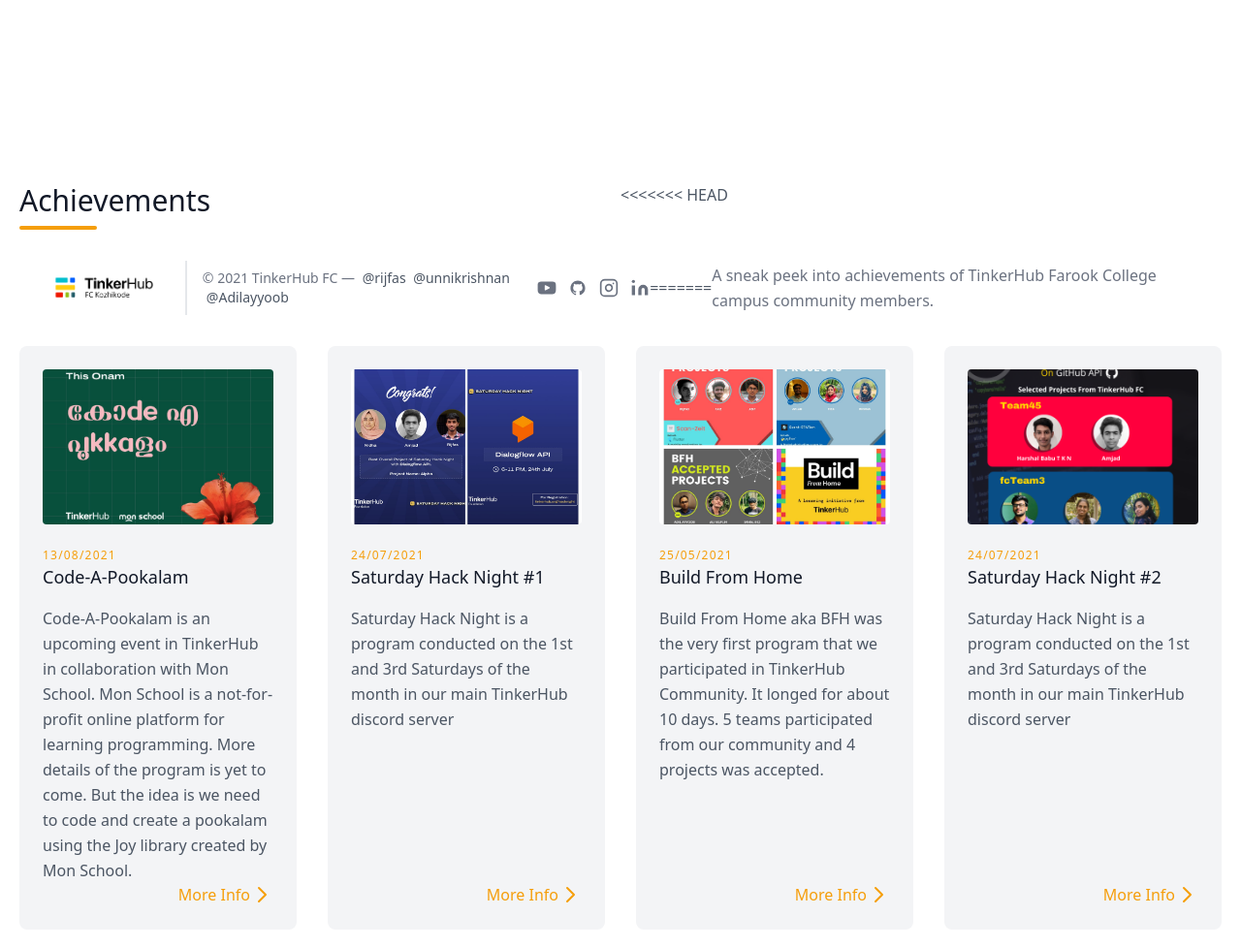
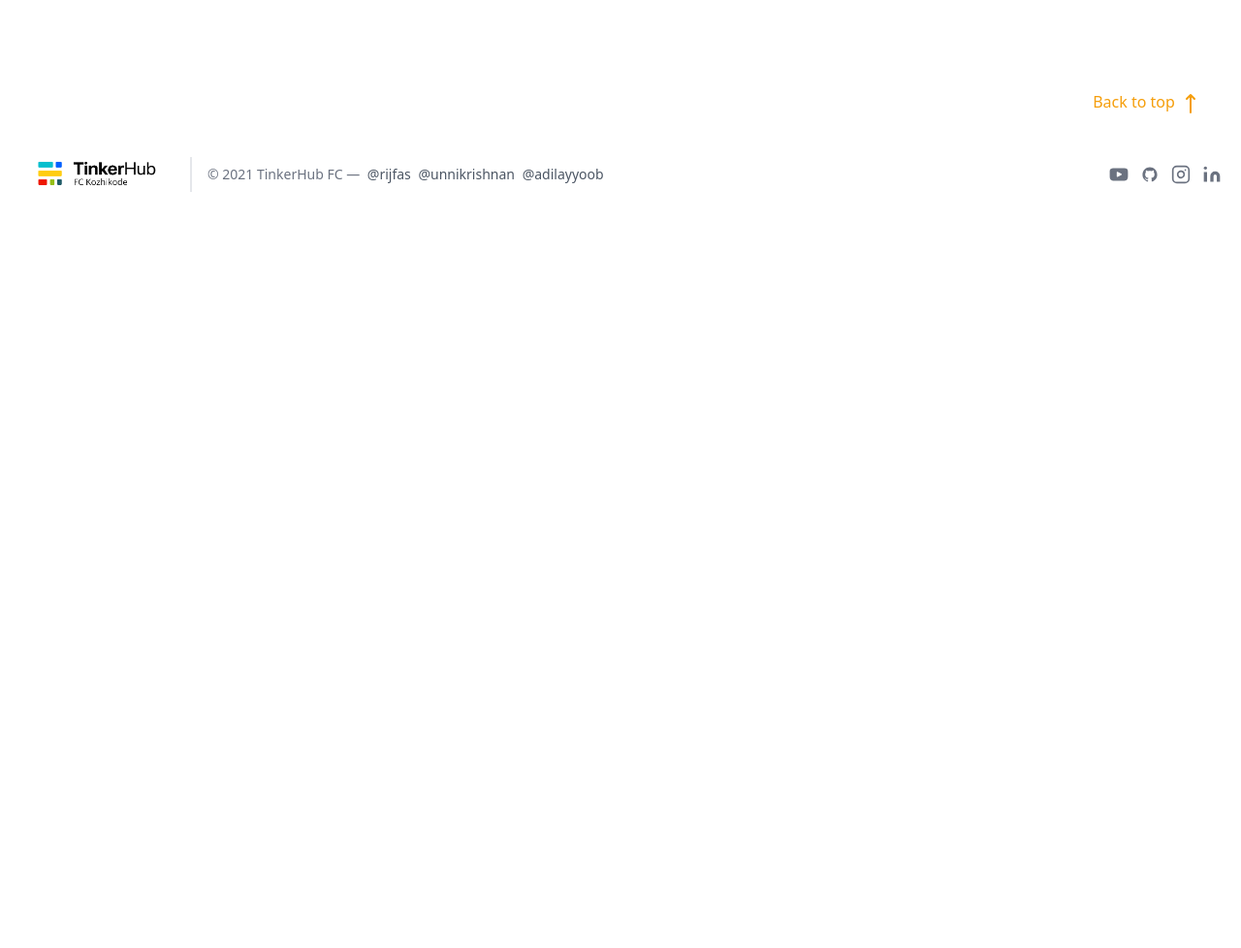
Before and after one commit to TinkerHub-Farook-College/tinkerhubfc-official-site, a website: page events.html in a window 1280 px wide. Shown: the part 4567-5545 px from the top of the page at 97% size. After the commit the page ends 4808 px from the top, so only its background shows below. Drawn offline with nearby package versions, Linux system fonts and the light colour scheme; files that its build step writes are made by us from their sources.

Commit message:
hotfix-added-adilayyoob-credits

```diff
--- a/events.html
+++ b/events.html
@@ -152,62 +152,6 @@
     </div>
   </section>
 
-  <section class="text-gray-600 body-font">
-    <div class="container px-5 py-24 mx-auto">
-      <div class="flex flex-wrap w-full mb-20">
-        <div class="lg:w-1/2 w-full mb-6 lg:mb-0 wow fadeInLeft">
-          <h1 class="sm:text-3xl text-2xl font-medium title-font mb-2 text-gray-900">Achievements</h1>
-          <div class="h-1 w-20 bg-yellow-500 rounded"></div>
-        </div>
-<<<<<<< HEAD
-        <div class="container px-5 py-8 mx-auto flex items-center sm:flex-row flex-col">
-          <a class="flex title-font font-medium items-center text-gray-900 mb-4 md:mb-0">
-            <img src="img/logo.png" alt="TFC Logo" class="w-40 text-white p-2 ">
-          </a>
-          <p class="text-sm text-gray-500 sm:ml-4 sm:pl-4 sm:border-l-2 sm:border-gray-200 sm:py-2 sm:mt-0 mt-4">© 2021 TinkerHub FC —
-            <a href="#" class="text-gray-600 ml-1" rel="noopener noreferrer" target="_blank">@rijfas</a>
-            <a href="#" class="text-gray-600 ml-1" rel="noopener noreferrer" target="_blank">@unnikrishnan</a>
-            <a href="#" class="text-gray-600 ml-1" rel="noopener noreferrer" target="_blank">@Adilayyoob</a>
-          </p>
-          <span class="inline-flex sm:ml-auto sm:mt-0 mt-4 justify-center sm:justify-start">
-            <a class="text-gray-500" href="https://www.youtube.com/channel/UCfHpoBCfct0z0GU2azdfD7Q" target="_blank">
-              <svg class="w-5 h-5" xmlns="http://www.w3.org/2000/svg" xmlns:xlink="http://www.w3.org/1999/xlink" version="1.1" viewBox="0 0 640 480" xml:space="preserve">
-                <g transform="matrix(1.94 0 0 1.94 319.96 239.79)" id="XMLID_823_"  >
-                <path style="stroke: none; stroke-width: 1; stroke-dasharray: none; stroke-linecap: butt; stroke-dashoffset: 0; stroke-linejoin: miter; stroke-miterlimit: 4; fill: rgb(107,114,128); fill-rule: nonzero; opacity: 1;"  transform=" translate(-155, -155)" d="M 297.917 64.645 c -11.19 -13.302 -31.85 -18.728 -71.306 -18.728 H 83.386 c -40.359 0 -61.369 5.776 -72.517 19.938 C 0 79.663 0 100.008 0 128.166 v 53.669 c 0 54.551 12.896 82.248 83.386 82.248 h 143.226 c 34.216 0 53.176 -4.788 65.442 -16.527 C 304.633 235.518 310 215.863 310 181.835 v -53.669 C 310 98.471 309.159 78.006 297.917 64.645 z M 199.021 162.41 l -65.038 33.991 c -1.454 0.76 -3.044 1.137 -4.632 1.137 c -1.798 0 -3.592 -0.484 -5.181 -1.446 c -2.992 -1.813 -4.819 -5.056 -4.819 -8.554 v -67.764 c 0 -3.492 1.822 -6.732 4.808 -8.546 c 2.987 -1.814 6.702 -1.938 9.801 -0.328 l 65.038 33.772 c 3.309 1.718 5.387 5.134 5.392 8.861 C 204.394 157.263 202.325 160.684 199.021 162.41 z" stroke-linecap="round" />
-                </g>
-                </svg>
-            </a>
-            <a class="ml-3 text-gray-500" href="https://github.com/orgs/TinkerHub-Farook-College/" target="_blank">
-              <svg class="w-5 h-5" xmlns="http://www.w3.org/2000/svg" xmlns:xlink="http://www.w3.org/1999/xlink" version="1.1" viewBox="0 0 640 480" xml:space="preserve">
-                <g transform="matrix(20.19 0 0 20.19 319.87 239.88)"  >
-                <path style="stroke: none; stroke-width: 1; stroke-dasharray: none; stroke-linecap: butt; stroke-dashoffset: 0; stroke-linejoin: miter; stroke-miterlimit: 4; fill: rgb(107,114,128); fill-rule: nonzero; opacity: 1;"  transform=" translate(-12, -12)" d="M 12 0.297 c -6.63 0 -12 5.373 -12 12 c 0 5.303 3.438 9.8 8.205 11.385 c 0.6 0.113 0.82 -0.258 0.82 -0.577 c 0 -0.285 -0.01 -1.04 -0.015 -2.04 c -3.338 0.724 -4.042 -1.61 -4.042 -1.61 C 4.422 18.07 3.633 17.7 3.633 17.7 c -1.087 -0.744 0.084 -0.729 0.084 -0.729 c 1.205 0.084 1.838 1.236 1.838 1.236 c 1.07 1.835 2.809 1.305 3.495 0.998 c 0.108 -0.776 0.417 -1.305 0.76 -1.605 c -2.665 -0.3 -5.466 -1.332 -5.466 -5.93 c 0 -1.31 0.465 -2.38 1.235 -3.22 c -0.135 -0.303 -0.54 -1.523 0.105 -3.176 c 0 0 1.005 -0.322 3.3 1.23 c 0.96 -0.267 1.98 -0.399 3 -0.405 c 1.02 0.006 2.04 0.138 3 0.405 c 2.28 -1.552 3.285 -1.23 3.285 -1.23 c 0.645 1.653 0.24 2.873 0.12 3.176 c 0.765 0.84 1.23 1.91 1.23 3.22 c 0 4.61 -2.805 5.625 -5.475 5.92 c 0.42 0.36 0.81 1.096 0.81 2.22 c 0 1.606 -0.015 2.896 -0.015 3.286 c 0 0.315 0.21 0.69 0.825 0.57 C 20.565 22.092 24 17.592 24 12.297 c 0 -6.627 -5.373 -12 -12 -12" stroke-linecap="round" />
-                </g>
-                </svg>
-            </a>
-            <a class="ml-3 text-gray-500" href="https://www.instagram.com/tinkerhub_fc/" target="_blank">
-              <svg fill="none" stroke="currentColor" stroke-linecap="round" stroke-linejoin="round" stroke-width="2" class="w-5 h-5" viewBox="0 0 24 24">
-                <rect width="20" height="20" x="2" y="2" rx="5" ry="5"></rect>
-                <path d="M16 11.37A4 4 0 1112.63 8 4 4 0 0116 11.37zm1.5-4.87h.01"></path>
-              </svg>
-            </a>
-            <a class="ml-3 text-gray-500" href="https://www.linkedin.com/company/tinkerhub-fc/" target="_blank">
-              <svg fill="currentColor" stroke="currentColor" stroke-linecap="round" stroke-linejoin="round" stroke-width="0" class="w-5 h-5" viewBox="0 0 24 24">
-                <path stroke="none" d="M16 8a6 6 0 016 6v7h-4v-7a2 2 0 00-2-2 2 2 0 00-2 2v7h-4v-7a6 6 0 016-6zM2 9h4v12H2z"></path>
-                <circle cx="4" cy="4" r="2" stroke="none"></circle>
-              </svg>
-            </a>
-          </span>
-=======
-        <p class="lg:w-1/2 w-full leading-relaxed text-gray-500 wow fadeInRight">A sneak peek into achievements of TinkerHub Farook
-          College campus community members.</p>
-      </div>
-      <div class="flex md:justify-evenly justify-center flex-wrap items-stretch  -m-4" id="achievements">
-        <div class="flex justify-center mt-5" id="loader"><img src="img/loading.gif" alt="loading" class="w-5 h-5">
->>>>>>> 163b18dc8b5ac5c1adfa423d09694eb89add9de3
-        </div>
-      </div>
-    </div>
-  </section>
 
   <footer class="text-gray-600 body-font">
     <div class="flex w-full justify-end pr-10">
@@ -226,6 +170,7 @@
         TinkerHub FC —
         <a href="#" class="text-gray-600 ml-1" rel="noopener noreferrer" target="_blank">@rijfas</a>
         <a href="#" class="text-gray-600 ml-1" rel="noopener noreferrer" target="_blank">@unnikrishnan</a>
+        <a href="#" class="text-gray-600 ml-1" rel="noopener noreferrer" target="_blank">@adilayyoob</a>
       </p>
       <span class="inline-flex sm:ml-auto sm:mt-0 mt-4 justify-center sm:justify-start">
         <a class="text-gray-500" href="https://www.youtube.com/channel/UCfHpoBCfct0z0GU2azdfD7Q" target="_blank">
--- a/index.html
+++ b/index.html
@@ -643,6 +643,7 @@
         TinkerHub FC —
         <a href="#" class="text-gray-600 ml-1" rel="noopener noreferrer" target="_blank">@rijfas</a>
         <a href="#" class="text-gray-600 ml-1" rel="noopener noreferrer" target="_blank">@unnikrishnan</a>
+        <a href="#" class="text-gray-600 ml-1" rel="noopener noreferrer" target="_blank">@adilayyoob</a>
       </p>
       <span class="inline-flex sm:ml-auto sm:mt-0 mt-4 justify-center sm:justify-start">
         <a class="text-gray-500" href="https://www.youtube.com/channel/UCfHpoBCfct0z0GU2azdfD7Q" target="_blank">
```
